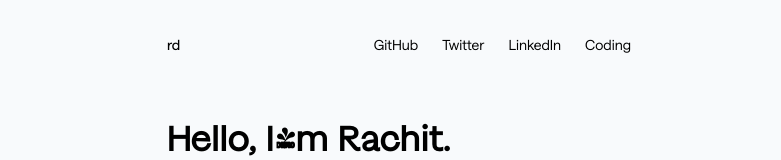
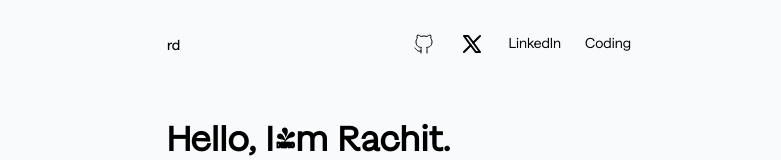
Before and after one commit to dhanush-adi/Portfolio, a React (Vite) app: page / in a window 1280 px wide. Shown: the top 160 px of the page, without its empty margins (241-1022 px from the left). Built offline with nearby package versions, Linux system fonts and the light colour scheme; a web font is replaced by a local one.

Commit message:
Initial commit

```diff
--- a/package.json
+++ b/package.json
@@ -10,6 +10,7 @@
     "preview": "vite preview"
   },
   "dependencies": {
+    "@tabler/icons-react": "^3.31.0",
     "@tailwindcss/vite": "^4.1.3",
     "react": "^19.0.0",
     "react-dom": "^19.0.0",
--- a/src/components/Navbar.jsx
+++ b/src/components/Navbar.jsx
@@ -1,4 +1,6 @@
 import React, { useState } from "react";
+import { IconBrandGithub } from '@tabler/icons-react';
+import { IconBrandX } from '@tabler/icons-react';
 import { NavLink } from "react-router-dom";
 
 const Navbar = () => {
@@ -46,7 +48,8 @@ const Navbar = () => {
                 href="https://github.com/rachitdhaka"
                 className="hover:underline font-saans"
               >
-                GitHub
+                <IconBrandGithub stroke={1} />
+
               </a>
             </li>
             <li>
@@ -54,7 +57,7 @@ const Navbar = () => {
                 href="https://x.com/rachitdhaka_"
                 className="hover:underline font-saans"
               >
-                Twitter
+                <IconBrandX stroke={2} />
               </a>
             </li>
             <li>
--- a/vite.config.js
+++ b/vite.config.js
@@ -1,6 +1,7 @@
 import { defineConfig } from 'vite'
 import react from '@vitejs/plugin-react'
 import tailwindcss from '@tailwindcss/vite'
+
 // https://vite.dev/config/
 export default defineConfig({
   plugins: [react(),tailwindcss()],
```
Also changed, not shown: src/components/V1.jsx (+6 -1 lines), 1 other file (tests, documents, lock files or other folders).
